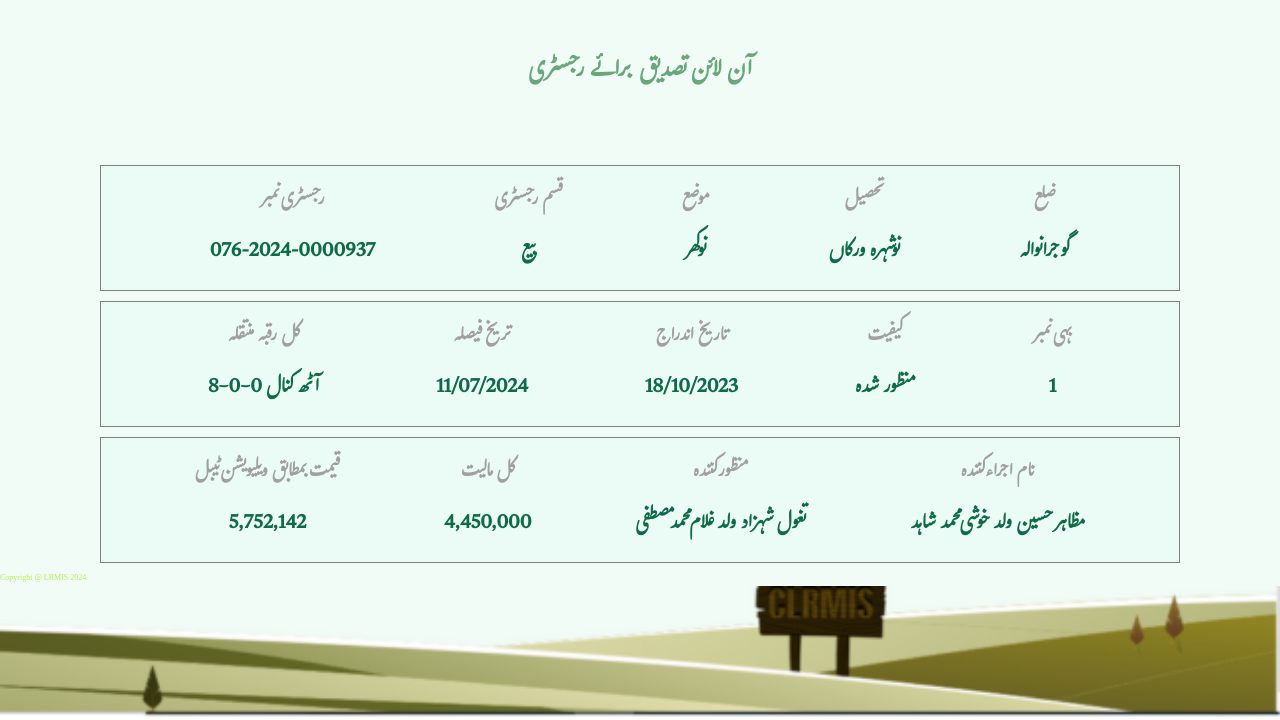
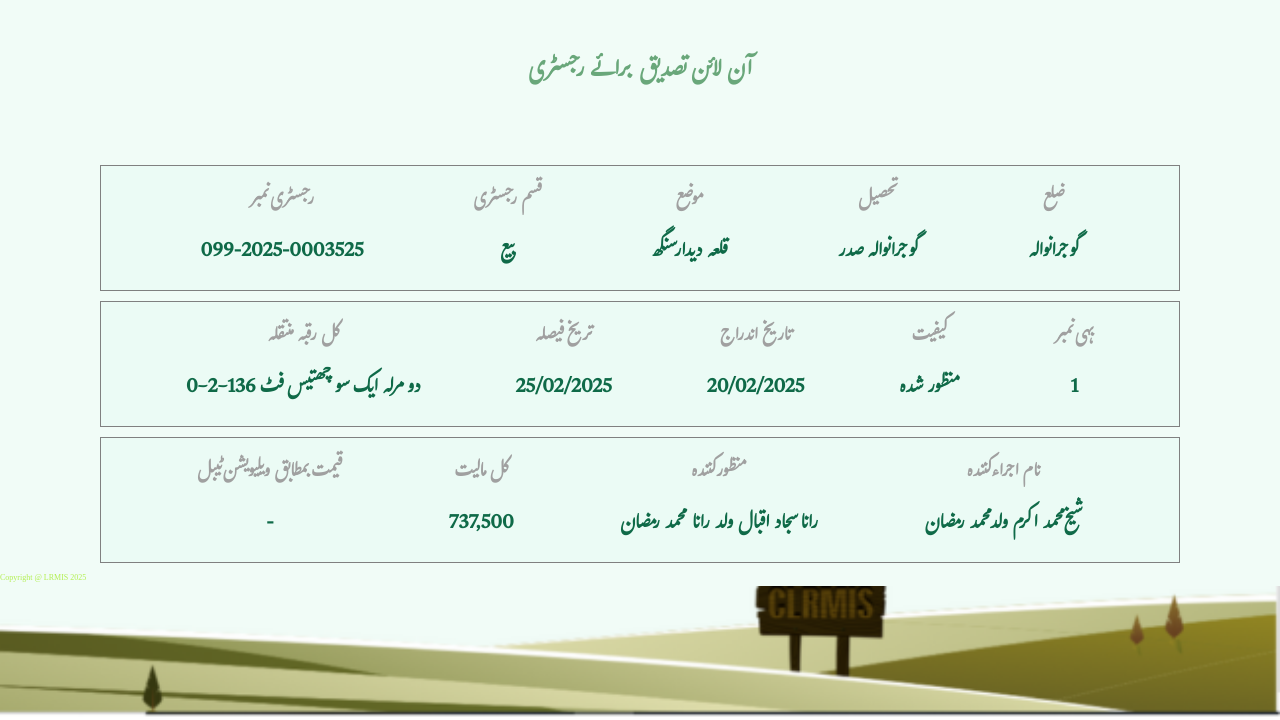
Before and after one commit to punjabzameen/Punjab58, a plain HTML site: page index.html in a window 1280 px wide. Shown: the part 80-800 px from the top of the page. Drawn offline with Linux system fonts and the light colour scheme.

Commit message:
Update index.html

```diff
--- a/index.html
+++ b/index.html
@@ -32,7 +32,7 @@
             <div class="item text1">
                 <h3>رجسٹری نمبر
                 </h3>
-                <p>076-2024-0000937
+                <p>099-2025-0003525
                 </p>
             </div>
             <div class="item text2"><h3>قسم رجسٹری
@@ -42,13 +42,13 @@
             <div class="item text3">
                 <h3>موضع
                 </h3>
-                <p>نوکھر
+                <p>قلعہ دیدار سنگھ
                 </p>
             </div>
             <div class="item text4">
                 <h3>تحصیل
                 </h3>
-                <p>نوشہرہ ورکاں
+                <p>گوجرانوالہ صدر
                 </p>
             </div>
             <div class="item text5">
@@ -63,18 +63,18 @@
             <div class="item text1">
                 <h3>کل رقبہ منتقلہ
                 </h3>
-                <p>8-0-0 آٹھ کنال
+                <p>0-2-136 دو مرلہ ایک سو چھتیس فٹ
                 </p>
             </div>
             <div class="item text2"><h3>تریخ فیصلہ
 
             </h3>
-            <p>11/07/2024
+            <p>25/02/2025
             </p></div>
             <div class="item text3">
                 <h3>تاریخ اندراج
                 </h3>
-                <p>18/10/2023
+                <p>20/02/2025
                 </p>
             </div>
             <div class="item text4">
@@ -95,23 +95,23 @@
             <div class="item text1">
                 <h3>قیمت بمطابق ویلیویشن ٹیبل
                 </h3>
-                <p>5,752,142
+                <p>-
                 </p>
             </div>
             <div class="item text2"><h3>کل مالیت
             </h3>
-            <p>4,450,000
+            <p>737,500
             </p></div>
             <div class="item text3">
                 <h3>منظور کنندہ
                 </h3>
-                <p>تغول شہزاد ولد غلام محمد مصطفی
+                <p>رانا سجاد اقبال ولد رانا محمد رمضان
                 </p>
             </div>
             <div class="item text4">
                 <h3>نام اجراء کنندہ
                 </h3>
-                <p>مظاہر حسین ولد خوشی محمد شاہد
+                <p>شیخ محمد اکرم ولد محمد رمضان
                 </p>
             </div>
 
@@ -120,7 +120,7 @@
     </section>
     <!-- ----------------- Inage section------------------ -->
      <div class="bottom_img">
-        Copyright @ LRMIS 2024
+        Copyright @ LRMIS 2025
 
      </div>
      <!-- <div class="main">
```
